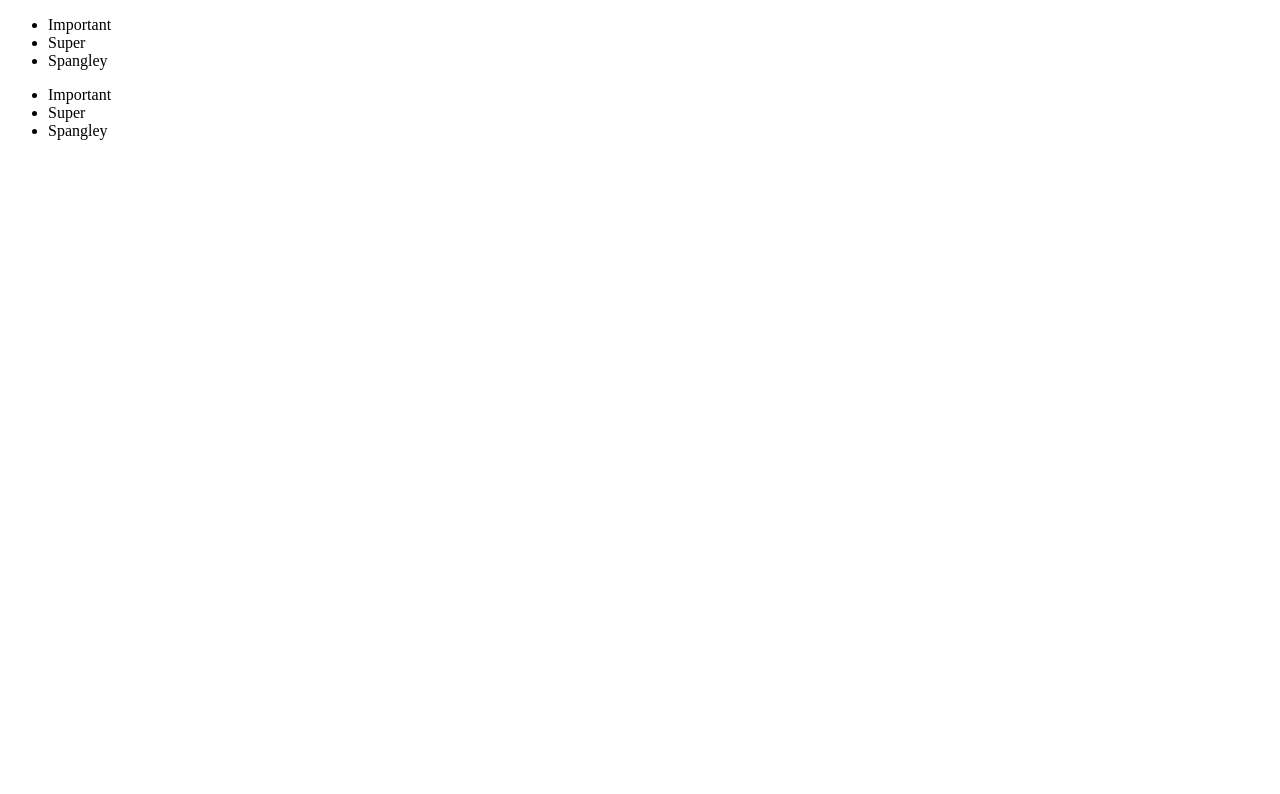
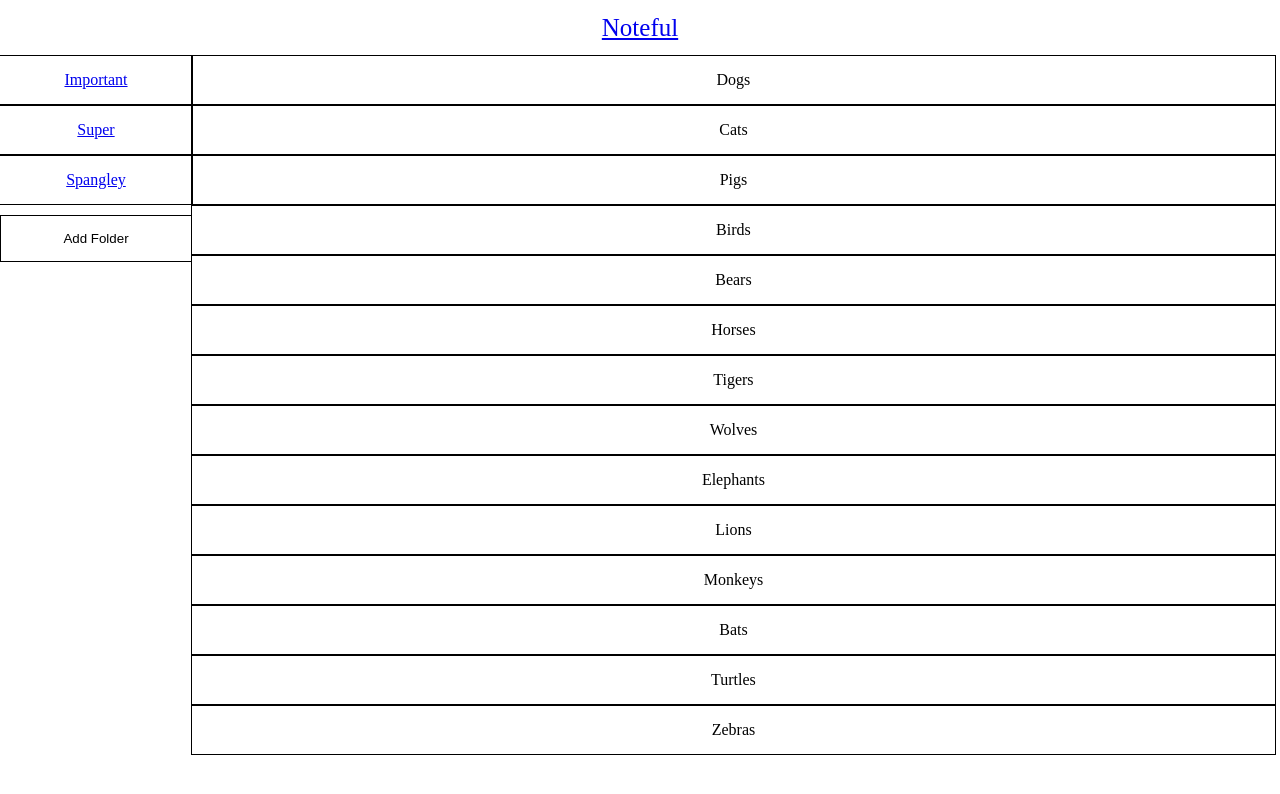
Before and after one commit to upcheezy/noteful, a React (Create React App) app: page / in a window 1280 px wide. Shown: the top 794 px of the page. Built offline with nearby package versions, Linux system fonts and the light colour scheme.

Commit message:
updating for jorge

```diff
--- a/src/App/App.css
+++ b/src/App/App.css
@@ -0,0 +1,29 @@
+nav {
+    /* border: green solid 3px; */
+    height: 100%;
+    width: 15%;
+}
+
+header {
+    /* border: blue solid 3px; */
+    height: 55px;
+    font-size: 25px;
+    display: flex;
+    justify-content: center;
+    align-items: center;
+}
+
+main {
+    width: 84.6%;
+}
+
+.main_cont {
+    display: flex;
+    flex-direction: row;
+
+}
+
+* {
+    margin: 0;
+    padding: 0;
+}
--- a/src/App/App.js
+++ b/src/App/App.js
@@ -1,13 +1,16 @@
 import React, { Component } from 'react';
-// import { Route, Link } from 'react-router-dom';
+import { Route, Link } from 'react-router-dom';
 import STORE from '../dummy-store';
 import NoteListNav from '../NoteListNav/NoteListNav';
-// import { directive } from '@babel/types';
+import { getNotesForFolder, findNote, findFolder } from '../notes_helpers';
+import './App.css';
+import NoteListMain from '../NoteListMain/NoteListMain';
+import NotePageNav from '../NotePageNav/NotePageNav';
 
 export default class App extends Component {
   state = {
     notes: [],
-    folders: []
+    folders: [],
   }
 
   componentDidMount() {
@@ -18,13 +21,68 @@ export default class App extends Component {
     const { notes, folders } = this.state;
     return (
       <>
+        {/* why is the first operation in curly brackets? */}
         {
-          ['/', '/folder/:folderId'].map(path =>
+          // what is the first item (backslash) in this array for? When it's taken out the data doesn't display.
+          // dynamic path variable
+          ['/','/folder/:folderId'].map(path =>
+            <Route
+              exact
+              key={path}
+              path={path}
+              render={routeProps =>
                 <NoteListNav
                   folders={folders}
                   notes={notes}
+                  {...routeProps}
                 />
-            )
+              }
+            />
+          )
+        }
+
+        <Route
+          path="/note/:noteId"
+          render={routeProps => {
+            // why is noteId in brackets?
+              // destruction state same as below
+              // const noteId = routeProps.match.params.noteId;
+            // console.log(routeProps);
+            const { noteId } = routeProps.match.params;
+            // where is notes delcared that this is using and what else is it doing?
+            const note = findNote(notes, noteId) || {};
+            const folder = findFolder(folders, note.folderId);
+            return <NotePageNav />
+          }}
+        />
+
+      </>
+    )
+  }
+
+  renderMainRoutes() {
+    const { notes, folders } = this.state;
+    return (
+      <>
+        {
+          ['/', '/folder/:folderId'].map(path =>
+            <Route
+              exact
+              key={path}
+              path={path}
+              render={routeProps => {
+                const { folderId } = routeProps.match.params;
+                const notesForFolder = getNotesForFolder(notes, folderId);
+                return (
+                  <NoteListMain
+                    {...routeProps}
+                    notes={notesForFolder}
+                  />
+                )
+              }
+              }
+            />
+          )
         }
       </>
     )
@@ -33,7 +91,19 @@ export default class App extends Component {
   render() {
     // console.log(this.state);
     return (
-      <div> {this.renderNavRoutes()} </div>
+      <div className='App'>
+        <header>
+          <Link to='/'>Noteful</Link>
+        </header>
+        <div className='main_cont'>
+          <nav>
+            {this.renderNavRoutes()}
+          </nav>
+          <main>
+            {this.renderMainRoutes()}
+          </main>
+        </div>
+      </div>
     )
   }
 }
--- /dev/null
+++ b/src/NoteListMain/NoteListMain.js
@@ -0,0 +1,20 @@
+import React from 'react';
+import { Link } from 'react-router-dom';
+
+export default function NoteListMain(props) {
+    return (
+        <section className='NoteListMain'>
+            <ul>
+                {props.notes.map(note =>
+                    <li key={note.id}>
+                        {note.name}
+                    </li>
+                    )}
+            </ul>
+        </section>
+    )
+}
+
+NoteListMain.defaultProps = {
+    notes: [],
+}
--- a/src/NoteListNav/NoteListNav.css
+++ b/src/NoteListNav/NoteListNav.css
@@ -0,0 +1,29 @@
+li {
+    border: black solid 1px;
+    list-style-type: none;
+    width: 100%;
+    padding-top: 15px;
+    padding-bottom: 15px;
+}
+
+ul {
+    display: flex;
+    flex-direction: column;
+    justify-content: center;
+    align-items: center;
+    padding: 0;
+    text-align: center;
+}
+
+.NoteListNav_button {
+    display: flex;
+    flex-direction: column;
+    justify-content: center;
+    margin-top: 10px;
+}
+
+button {
+    border: black solid 1px;
+    padding: 15px;
+    background-color: transparent;
+}
--- a/src/NoteListNav/NoteListNav.js
+++ b/src/NoteListNav/NoteListNav.js
@@ -1,16 +1,26 @@
 import React from 'react';
 import './NoteListNav.css';
+import { NavLink, Link } from 'react-router-dom'
 
 export default function NoteListNav(props) {
     // console.log(props);
     return (
-        <div>
+        <div className='NoteListNav'>
             <ul>
                 {props.folders.map(folder =>
                     <li key={folder.id}>
-                        {folder.name}
-                    </li>)}
+                        <NavLink
+                            className='NoteListNav__folder-link'
+                            to={`/folder/${folder.id}`}
+                        >
+                            {folder.name}
+                        </NavLink>
+                    </li>
+                )}
             </ul>
+            <div className='NoteListNav_button'>
+                <button>Add Folder</button>
+            </div>
         </div>
     )
 }
--- /dev/null
+++ b/src/NotePageNav/NotePageNav.js
@@ -0,0 +1,9 @@
+import React from 'react';
+
+export default function NotePageNav(props) {
+    return (
+        <div className='NotePageNav'>
+
+        </div>
+    )
+}
--- /dev/null
+++ b/src/notes_helpers.js
@@ -0,0 +1,12 @@
+export const findFolder = (folders=[], folderId) =>
+    folders.find(folder => folder.id === folderId)
+
+export const findNote = (notes=[], noteId) =>
+    notes.find(note => note.id === noteId)
+
+export const getNotesForFolder = (notes=[], folderId) => (
+    (!folderId) ? notes : notes.filter(note => note.folderId === folderId)
+)
+
+export const countNotesForFolder = (notes=[], folderId) =>
+    notes.filter(note => note.folderId === folderId).length
```
Also changed, not shown: src/NoteListMain/NoteListMain.css (added), src/NotePageNav/NotePageNav.css (added).
